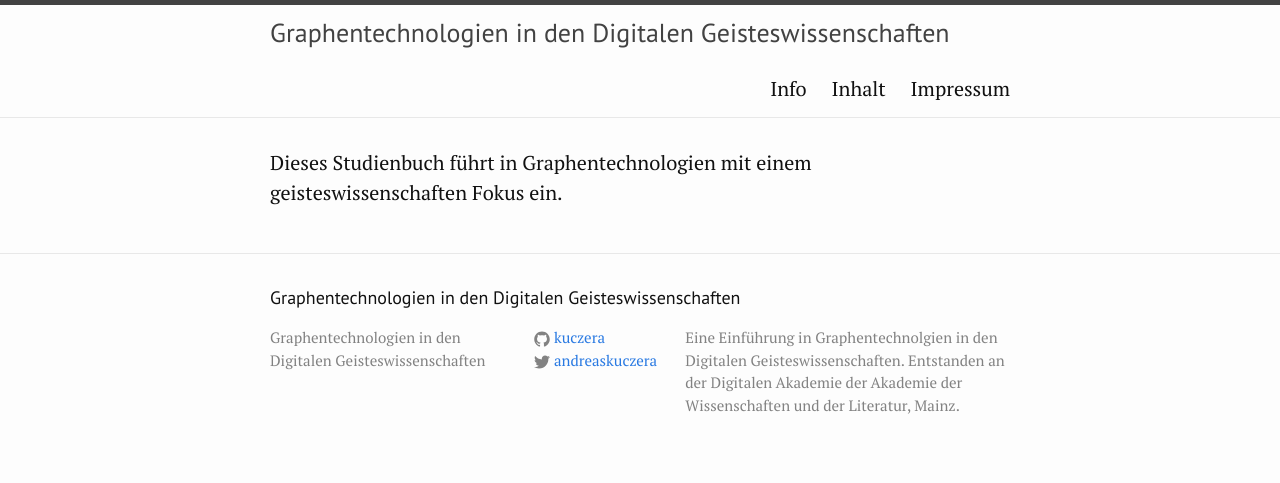
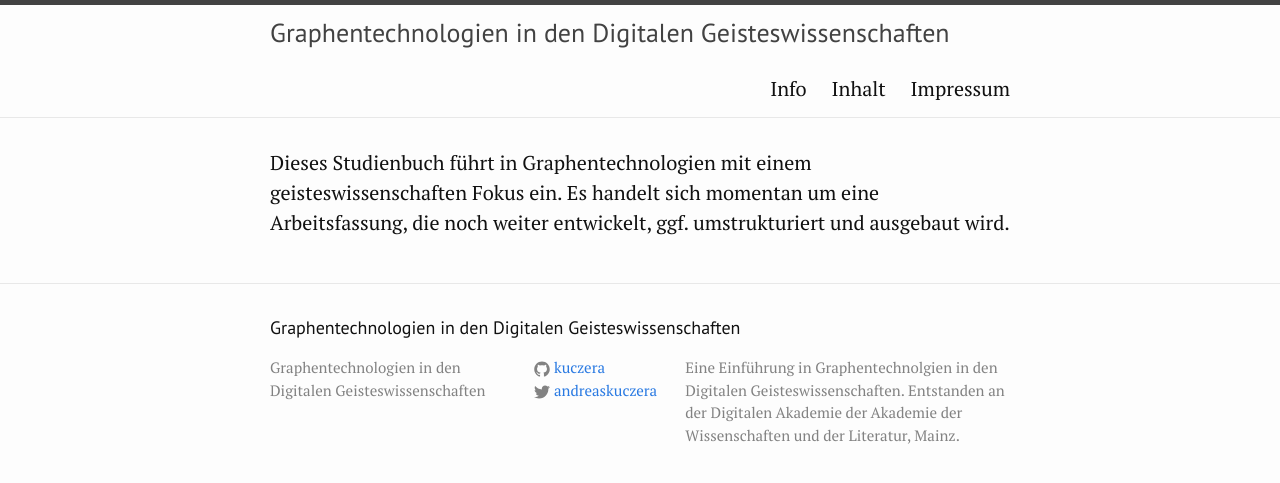
Before and after one commit to kuczera/Graphentechnologien, a Jekyll site: the page built from index.md, in a window 1280 px wide. Shown: the top 483 px of the page. Built offline with Jekyll 4.4.1, drawn with Linux system fonts in a browser that asks for light colours.

Commit message:
Update index.md

```diff
--- a/index.md
+++ b/index.md
@@ -5,4 +5,4 @@
 order: 1
 ---
 
-Dieses Studienbuch führt in Graphentechnologien mit einem geisteswissenschaften Fokus ein.
+Dieses Studienbuch führt in Graphentechnologien mit einem geisteswissenschaften Fokus ein. Es handelt sich momentan um eine Arbeitsfassung, die noch weiter entwickelt, ggf. umstrukturiert und ausgebaut wird.
```
